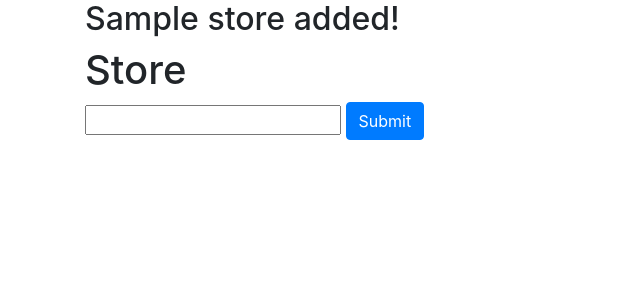
After one commit to Amar-Gill/flask_inventory_management, a Python web app: template templates/store.html in a window 1280 px wide. The commit adds this page. Shown: the top 300 px of the page, without its empty margins (0-640 px from the left). Run offline with Jinja, Linux system fonts and the light colour scheme; the template is opened without the code that fills it: most values are stand-ins (such as "Sample title", 1, 10 or a date in 2020); some libraries are stand-ins or nearby versions.

Commit message:
added create new store with db connection

```diff
--- a/templates/index.html
+++ b/templates/index.html
@@ -1,4 +1,7 @@
 {% extends "_layout.html" %}
 {% block content %}
 <h1>Homepage</h1>
+<form action='/store'>
+    <input type='submit' value='Store' class='btn btn-primary'/>
+</form>
 {% endblock %}
--- /dev/null
+++ b/templates/store.html
@@ -0,0 +1,11 @@
+{% extends '_layout.html' %}
+{% block content %}
+    {% if store %}
+        <h2> {{store}} added!</h2>
+    {% endif %}
+    <h1>Store</h1>
+    <form action = "/store" method="POST">
+        <input type = 'text' name='store'/>
+        <input type = 'submit' class = 'btn btn-primary'/>
+    </form>
+{% endblock %}
```
Also changed, not shown: server.py (+12 -1 lines).
